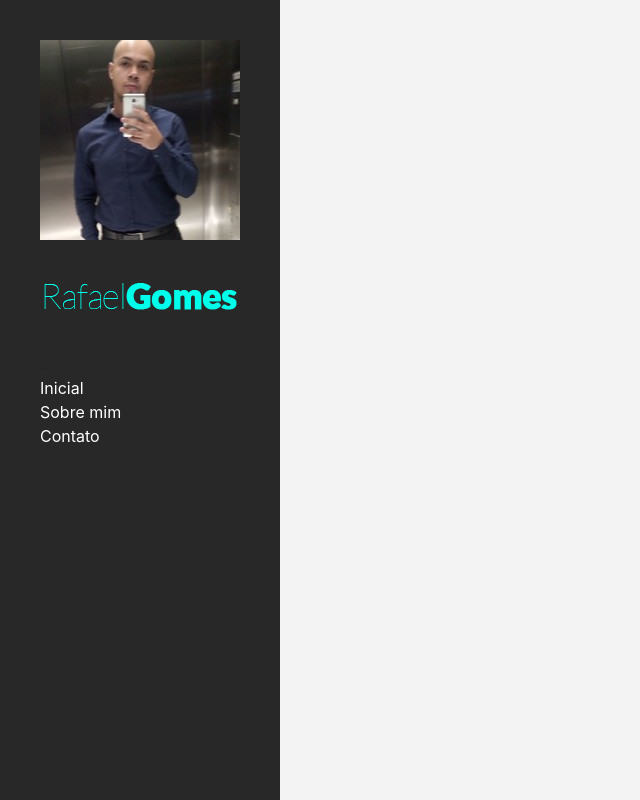
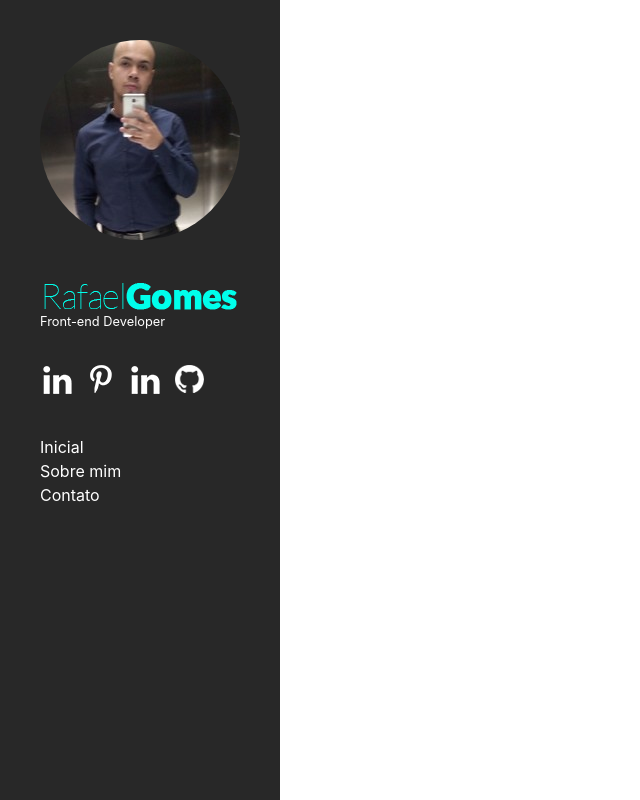
Before and after one commit to ehurafa/portfolio-2020, an Angular app in the folder portfolio/: page / in a window 1280 px wide. Shown: the whole page, without its empty margins (0-640 px from the left). Built offline with nearby package versions, Linux system fonts and the light colour scheme; no server answers.

Commit message:
:art: defining job details page styles

```diff
--- a/portfolio/src/app/app.component.html
+++ b/portfolio/src/app/app.component.html
@@ -7,7 +7,7 @@
     <app-sidebar></app-sidebar>
   </div>
   <div class="content">
-    <router-outlet></router-outlet>
+    <router-outlet ></router-outlet>
   </div>
 
 </div>
--- a/portfolio/src/app/app.component.scss
+++ b/portfolio/src/app/app.component.scss
@@ -28,12 +28,14 @@
        max-width: 100%;
        padding: 0 20px;
        margin-bottom: 20px;
+       text-align: center;
     }
 
 }
 
 .content {
     background: $color_grey;
+    background: #fff;
     float: right;
     width: 100%;
 }
--- a/portfolio/src/app/app.component.ts
+++ b/portfolio/src/app/app.component.ts
@@ -1,10 +1,33 @@
-import { Component } from '@angular/core';
+import { PostsService } from './../services/posts.service';
+import { Component, OnInit } from '@angular/core';
 import { AdaptiveBackgroundDirective } from './directives/adaptive-background.directive';
+import { BehaviorSubject } from 'rxjs';
+
 @Component({
   selector: 'app-root',
   templateUrl: './app.component.html',
   styleUrls: ['./app.component.scss']
 })
-export class AppComponent {
+export class AppComponent implements OnInit {
   title = 'portfolio';
+
+  bgColor: string;
+
+  nomeBehaviorSubjectPai= new BehaviorSubject<string>("rafa");
+
+  constructor(private postsService: PostsService) {
+
+
+  }
+
+  ngOnInit(): void {
+    let cor = this.postsService.getColorPage();
+    console.log(cor);
+  }
+
+  setBgColor() {
+    console.log('BG COLOR ', this.bgColor );
+    this.postsService.setColorPage(this.bgColor);
+  }
+
 }
--- a/portfolio/src/app/card/card.component.ts
+++ b/portfolio/src/app/card/card.component.ts
@@ -21,14 +21,12 @@ export class CardComponent implements OnInit {
   constructor() {
    }
    cardHighlight() {
-     console.log('cardHighlight');
+    // console.log('cardHighlight');
    }
    mouseEnter() {};
 
   ngOnInit(): void {
 
-     console.log('job ', this.job);
-
 
   }
 
--- a/portfolio/src/app/container/container.component.scss
+++ b/portfolio/src/app/container/container.component.scss
@@ -3,11 +3,12 @@
 @import '../../shared/mixins';
 
 .content {
-    background: $color_grey;
+   background: $color_grey;
     float: right;
     padding: 1rem 0;
 }
-
+.container-fluid {
+    background: $color_grey;}
 // .col {
 //     width: 250px;
 //     float: left;
--- a/portfolio/src/app/job/job.component.html
+++ b/portfolio/src/app/job/job.component.html
@@ -1,4 +1,5 @@
-<div class="container-fluid">
+<section #section>
+    <div class="container-fluid">
 
     <div class="row">
         <div class="col-12" >
@@ -26,3 +27,4 @@
     </div>
 
 </div>
+</section>
--- a/portfolio/src/app/job/job.component.scss
+++ b/portfolio/src/app/job/job.component.scss
@@ -1,3 +1,6 @@
+@import '../../shared/mixins';
+
+.job {
     figure {
         width: 100%;
         display: block;
@@ -5,3 +8,27 @@ figure {
         padding: 0;
 
     }
+
+    article {
+        padding: 2rem 0;
+
+        h1 {
+            @include sm {
+                font-size: 1.5rem;
+             }
+        }
+
+        h3 {
+            font-size: 1.2rem;
+
+            @include sm {
+                font-size: 1rem;
+             }
+        }
+
+        p {
+            margin-top: 2rem;
+        }
+    }
+
+ }
--- a/portfolio/src/app/job/job.component.ts
+++ b/portfolio/src/app/job/job.component.ts
@@ -1,6 +1,6 @@
-import { Observable } from 'rxjs';
+import { Observable, Subscription, BehaviorSubject } from 'rxjs';
 import { PostsService } from './../../services/posts.service';
-import { Component, OnInit,  DoCheck, AfterContentInit, AfterContentChecked, AfterViewInit, AfterViewChecked, ElementRef, ViewChild, Renderer2 } from '@angular/core';
+import { Component, OnInit,  DoCheck, AfterContentInit, AfterContentChecked, AfterViewInit, AfterViewChecked, ElementRef, ViewChild, OnDestroy, Renderer2, Input, Output, EventEmitter, ViewEncapsulation } from '@angular/core';
 import { Router, ActivatedRoute } from '@angular/router';
 import { Job } from './job.model';
 import {Location} from '@angular/common';
@@ -15,13 +15,14 @@ import { Palette } from 'node-vibrant/lib/color';
 @Component({
   selector: 'app-job',
   templateUrl: './job.component.html',
-  styleUrls: ['./job.component.scss']
+  styleUrls: ['./job.component.scss'],
+  encapsulation: ViewEncapsulation.None,
 })
 export class JobComponent implements OnInit, DoCheck, AfterContentInit, AfterContentChecked, AfterViewInit, AfterViewChecked {
 
   job: any;
 
-  pageBg: string;
+  pageBg: any;
 
   palette: any;
 
@@ -29,15 +30,28 @@ export class JobComponent implements OnInit, DoCheck, AfterContentInit, AfterCon
 
   result: Observable<any>;
 
+  subscription: Subscription;
+
+  @ViewChild("section") section: ElementRef;
+
   @ViewChild("figure") figure: ElementRef;
 
+  @Output() bgColor = new EventEmitter();
+
+  @Input() nomeBehaviorSubject: BehaviorSubject<string>;
 
   constructor(private router: Router,
     private route: ActivatedRoute,
     private postsService: PostsService,
     private _location: Location,
     private renderer: Renderer2,
-    private el: ElementRef) { }
+    private el: ElementRef) {
+
+    }
+
+    setBack() {
+      this.postsService.setColorPage(this.pageBg);
+    }
 
     backClicked() {
       this._location.back();
@@ -70,8 +84,15 @@ export class JobComponent implements OnInit, DoCheck, AfterContentInit, AfterCon
           this.palette = palette;
 
           this.setBg(this.figure.nativeElement, this.palette.DarkVibrant.getHex(),this.palette.Vibrant.getHex());
+          //this.setBg(this.section.nativeElement, this.palette.DarkVibrant.getHex(),this.palette.Vibrant.getHex());
 
           this.postsService.setColorPage = palette;
+
+          //this.bgColor.emit(palette);
+
+          this.postsService.colorEmmit.subscribe(
+            cor =>  console.log('corrr ', cor)
+          );
 
         })
 
@@ -88,7 +109,10 @@ export class JobComponent implements OnInit, DoCheck, AfterContentInit, AfterCon
 
 
 
+
+
   }
+
 
   ngDoCheck(): void{ }
   ngAfterContentInit(): void { }
--- a/portfolio/src/app/templates/sidebar/sidebar.component.html
+++ b/portfolio/src/app/templates/sidebar/sidebar.component.html
@@ -9,9 +9,20 @@
     <figure>
         <img src="assets/img/logo.png" alt="Logotipo - Rafael Gomes" />
     </figure>
+    <p>Front-end Developer</p>
 </div>
 
-<div class="social">...</div>
+<div class="social">
+
+    <a href="http://br.linkedin.com/in/rflrafa" class="transition linkedin" title="LinkedIn" target="_blank"></a>
+
+    <a href="https://www.pinterest.com/ehurafa" class="transition pinterest" title="Pinterest" target="_blank"></a>
+
+    <a href="https://twitter.com/ehurafa" class="transition twitter" title="Twitter" target="_blank"></a>
+
+    <a href="https://github.com/ehurafa?tab=repositories" class="transition github" title="Github" target="_blank"></a>
+
+</div>
 
 <div class="navigation">
     <nav>
--- a/portfolio/src/app/templates/sidebar/sidebar.component.scss
+++ b/portfolio/src/app/templates/sidebar/sidebar.component.scss
@@ -5,10 +5,43 @@
 
 .logo {
     margin: 2.5rem 0;
+    img {
+        @include border-radius(50%);
+    }
 }
 
 .brand {
-    margin-bottom: 2.5rem;
+    margin-bottom: 2rem;
+    p {
+        color: #fff;
+        font-size: 0.8rem;
+    }
+}
+
+.social {
+    margin: 0;
+    width: 100%;
+    text-align: left;
+    margin-bottom: 2rem;
+    a {
+        display: inline-block;
+        width: 34px;
+        height: 34px;
+        background-image: url('../../../assets/img/sprites.png');
+        margin-right: 10px;
+        &.linkedin {
+            background-position: 0 0;
+        }
+        &.pinterest {
+            background-position: 0 -34px;
+        }
+        &.twitter {
+            background-position: 0 -102x;
+        }
+        &.github {
+            background-position: 0 -136px;
+        }
+    }
 }
 
 .navigation {
@@ -22,4 +55,7 @@
         width: 100%;
         }
     }
+    @include sm {
+        display: none;
+     }
 }
--- a/portfolio/src/services/posts.service.ts
+++ b/portfolio/src/services/posts.service.ts
@@ -1,6 +1,6 @@
 import { Job } from '../app/job/job.model';
 
-import { Injectable } from '@angular/core';
+import { Injectable, EventEmitter } from '@angular/core';
 import { HttpClient } from '@angular/common/http';
 import { Observable, EMPTY, Subject } from 'rxjs';
 import {map,   catchError } from 'rxjs/operators';
@@ -15,9 +15,13 @@ export class PostsService {
 
   postsAPI = 'http://localhost:6001/jobs';
 
-  colorPage: string;
+  colorEmmit = new EventEmitter<string>();
 
-  constructor( private http: HttpClient ) { }
+  color: string;
+
+  constructor( private http: HttpClient ) {
+
+  }
 
   getPosts(): Observable<Job> {
 
@@ -51,11 +55,12 @@ export class PostsService {
     return EMPTY;
   }
 
-  getColorPage(): string {
-    return this.colorPage;
+  getColorPage(): any {
+    return this.color;
   }
 
-  setColorPage(color): any {
-    this.colorPage = color;
+  setColorPage(color: any) {
+    this.color = color;
+    this.colorEmmit.emit(color);
   }
 }
```
Also changed, not shown: portfolio/src/assets/img/sprites.png (added). Lines whose indentation alone changed are shown as unchanged.
